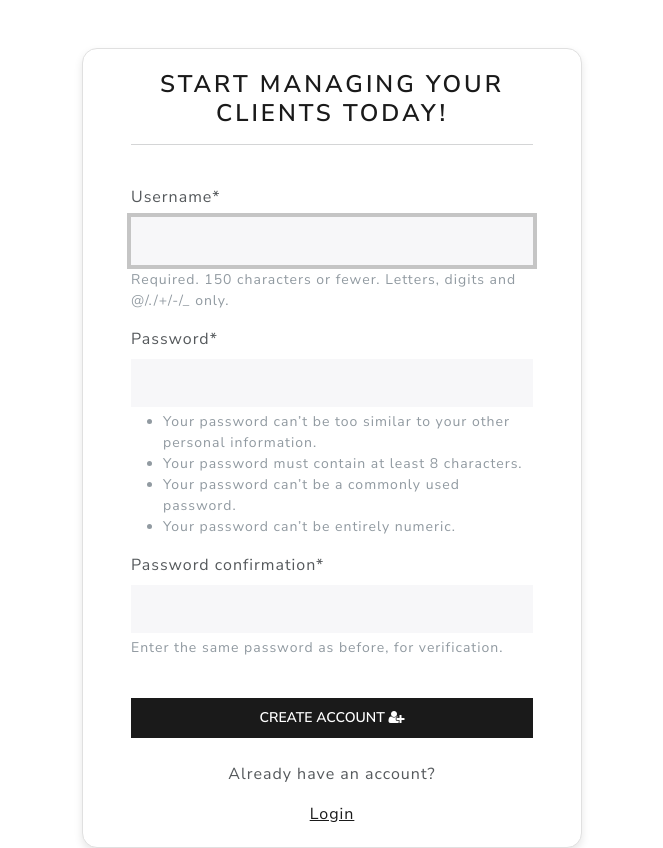
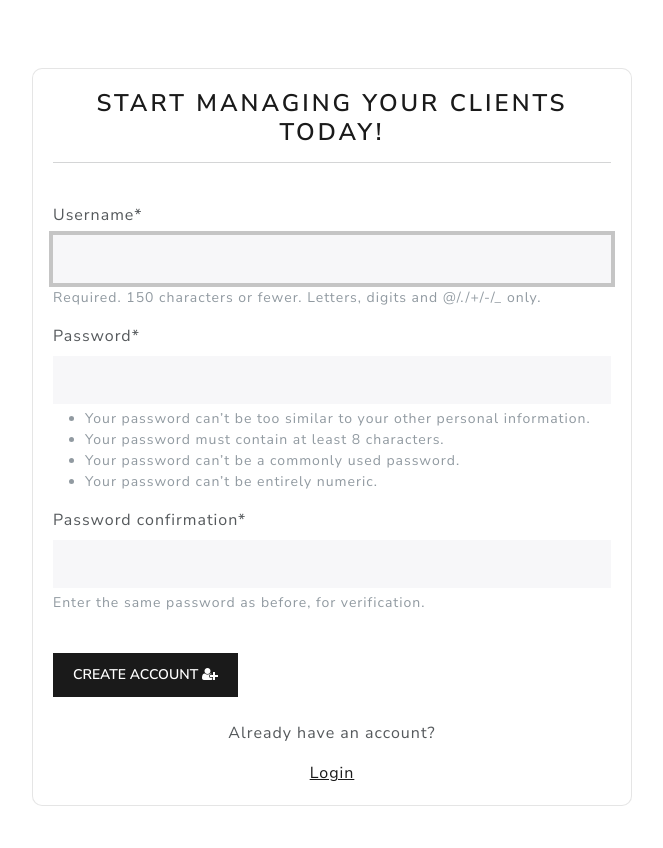
Before and after one commit to RamonvCS/CRUD-CRM-application-with-Django, a Django app: page /register in a window 1280 px wide. Shown: the part 92-940 px from the top of the page, without its empty margins (308-971 px from the left). After the commit the page ends 898 px from the top, so only its background shows below. Run offline with Django 5.2, Linux system fonts and the light colour scheme; some libraries are stand-ins or nearby versions.

Commit message:
finished

```diff
--- a/webapp/templates/webapp/register.html
+++ b/webapp/templates/webapp/register.html
@@ -4,17 +4,21 @@
 {% block content %}
 
 <style>
-    .full-height {
-        height: 100vh;
-        display: flex;
-        justify-content: center;
-        align-items: center;
+    .form-container {
+        margin-top: 20px;  /* Adjusted margin to make it closer to the navbar */
+        width: 100%;
+        max-width: 600px;
+        padding: 20px;
+        border-radius: 10px;
+    }
+    .btn-custom {
+        width: auto;
+        padding: 10px 20px;
     }
 </style>
 
-<div class="container bg-light shadow-md p-5 form-layout full-height">
-
-    <div style="width: 100%; max-width: 500px;">
+<div class="container">
+    <div class="form-container bg-light shadow-md mx-auto">
         <h3 class="text-center">Start managing your clients today!</h3>
 
         <hr>
@@ -24,16 +28,15 @@
             {% csrf_token %}
             {{ form|crispy }}
             <br>
-            <button type="submit" class="btn btn-primary w-100 btn-block p-2">Create account&nbsp;<i class="fa fa-user-plus" aria-hidden="true"></i></button>
+            <button type="submit" class="btn btn-primary btn-custom">Create account&nbsp;<i class="fa fa-user-plus" aria-hidden="true"></i></button>
         </form>
 
         <br>
 
         <div class="text-center">
-            <p>Already have an account?</p> <a href="{% url 'my-login' %}" class="blue-link">Login</a>
+            <p>Already have an account?</p> <a href="{% url 'my-login' %}" class="text-primary">Login</a>
         </div>
     </div>
-
 </div>
 
 {% endblock %}
```
Also changed, not shown: db.sqlite3.
